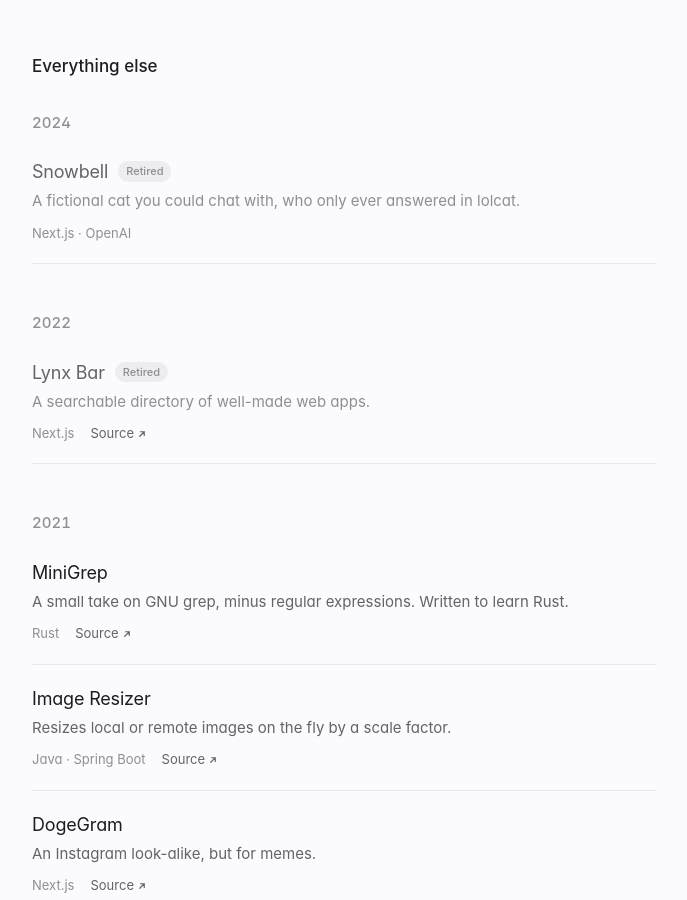
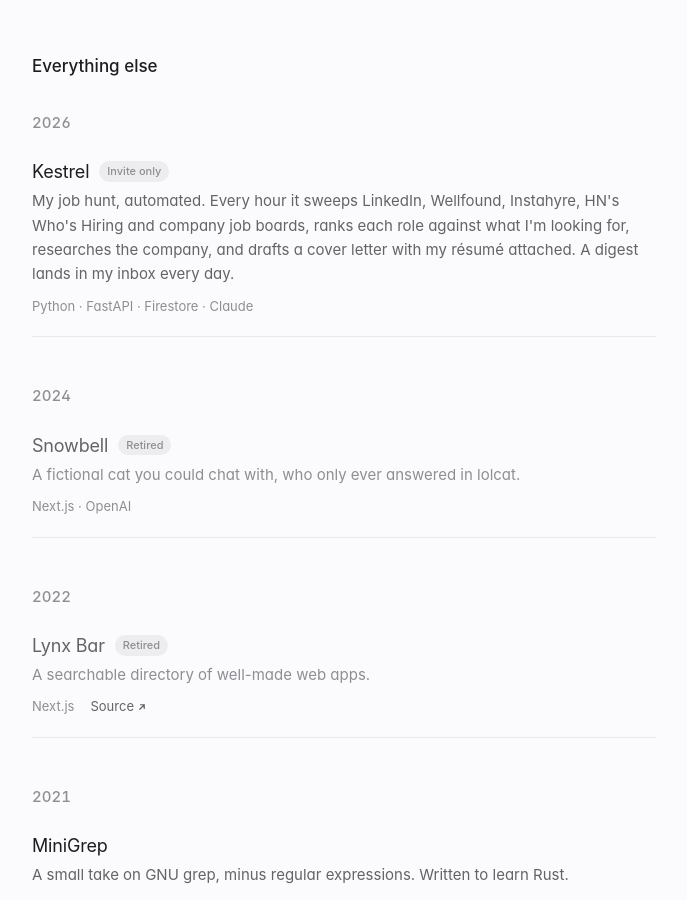
Before and after one commit to abdus/abdus.net, a Next.js app: page /projects in a window 1280 px wide. Shown: the part 3940-4840 px from the top of the page, without its empty margins (296-983 px from the left). Built offline with nearby package versions, Linux system fonts and the light colour scheme; no server answers; what @dicebear/core would draw is missing.

Commit message:
Add Kestrel to projects (invite only); update SMS post

```diff
--- a/src/components/project-list.tsx
+++ b/src/components/project-list.tsx
@@ -68,9 +68,9 @@ function Title({ project, className }: { project: Project; className?: string })
       ) : (
         text
       )}
-      {project.retired && (
+      {(project.retired || project.badge) && (
         <span className="rounded-full bg-fg/[0.06] px-2 py-0.5 text-[11px] font-medium text-fg-3">
-          Retired
+          {project.retired ? "Retired" : project.badge}
         </span>
       )}
     </span>
--- a/src/data/projects.ts
+++ b/src/data/projects.ts
@@ -26,6 +26,8 @@ export type Project = {
   early?: boolean;
   /** No longer running or maintained. */
   retired?: boolean;
+  /** A short quiet tag beside the name, e.g. "Invite only". */
+  badge?: string;
   /** Short status for current work, e.g. "Public beta". */
   status?: string;
   /** App icon, for the home page "Now" card. */
@@ -74,6 +76,14 @@ export const projects: Project[] = [
       label: "redline.abdus.net",
       aspect: "16/9",
     },
+  },
+  {
+    title: "Kestrel",
+    year: 2026,
+    description:
+      "My job hunt, automated. Every hour it sweeps LinkedIn, Wellfound, Instahyre, HN's Who's Hiring and company job boards, ranks each role against what I'm looking for, researches the company, and drafts a cover letter with my résumé attached. A digest lands in my inbox every day.",
+    tech: "Python · FastAPI · Firestore · Claude",
+    badge: "Invite only",
   },
   {
     title: "Snowbell",
```
Also changed, not shown: content/_posts/from-regex-to-a-small-language-model.md (+5 -0 lines).
